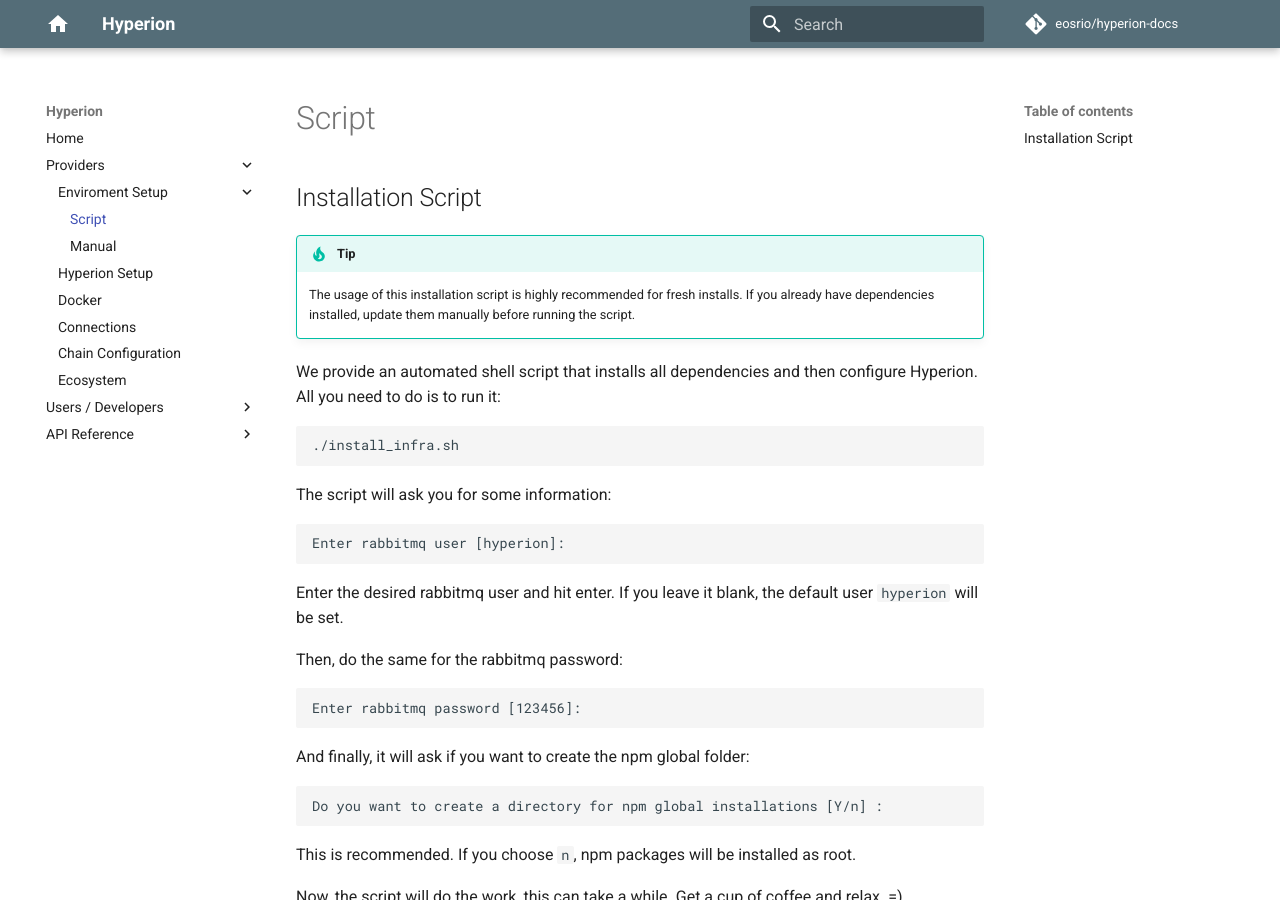
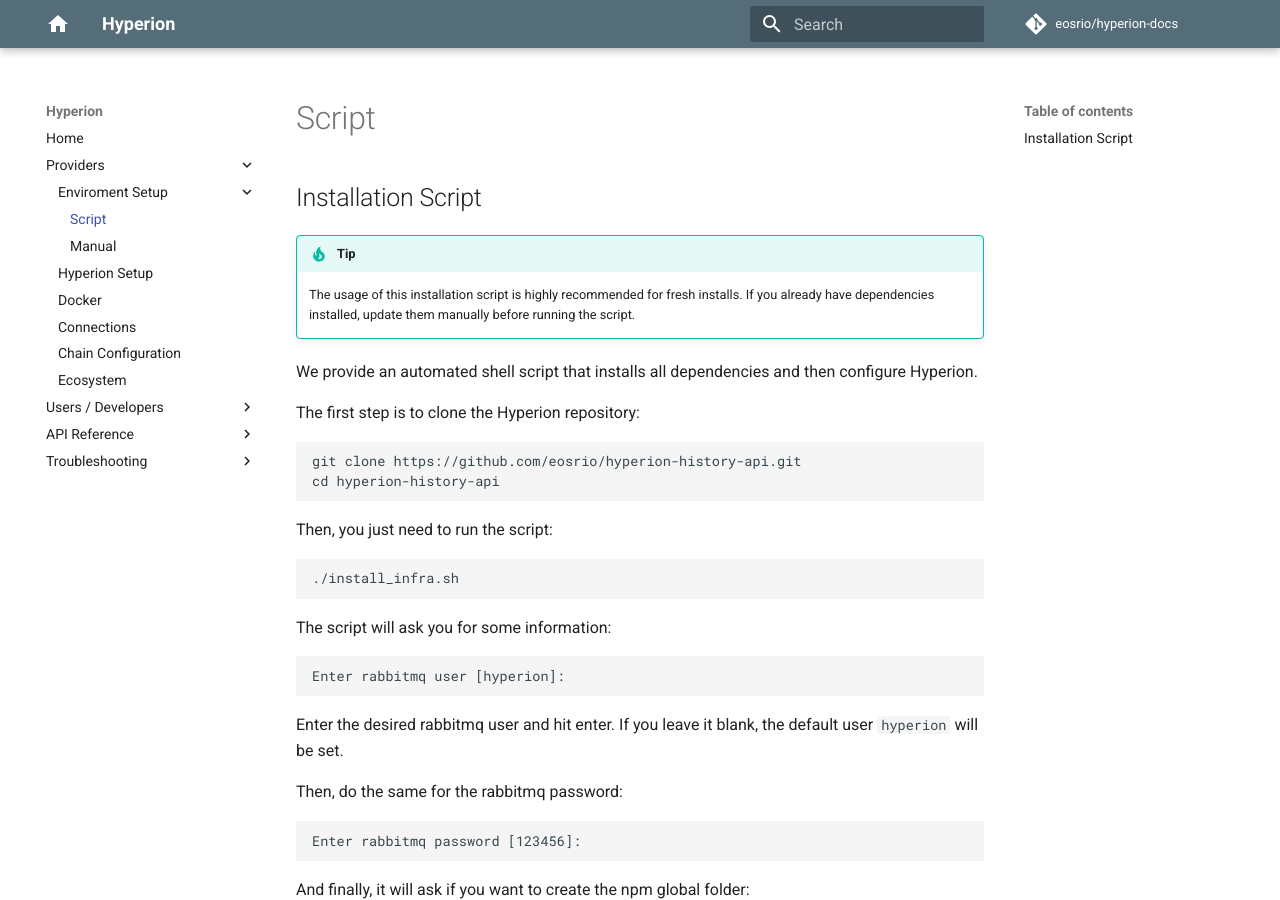
Before and after one commit to eosrio/hyperion-docs, an MkDocs documentation site: the page built from docs/quickstart.md, in a window 1280 px wide and 900 px high. Built offline with MkDocs 1.6.1 and Material for MkDocs 9.7.7, drawn with Linux system fonts in a browser that asks for light colours; comment, search, counter and statistics services are not loaded.

Commit message:
many changes

`````diff
--- a/docs/quickstart.md
+++ b/docs/quickstart.md
@@ -4,7 +4,14 @@
     dependencies installed, update them manually before running the script.
 
 We provide an automated shell script that installs all dependencies and then configure Hyperion.
-All you need to do is to run it:
+
+The first step is to clone the Hyperion repository:
+```bash
+git clone https://github.com/eosrio/hyperion-history-api.git
+cd hyperion-history-api
+```
+
+Then, you just need to run the script:
 ````
 ./install_infra.sh
 ````
--- a/mkdocs.yml
+++ b/mkdocs.yml
@@ -25,9 +25,9 @@
     - API Reference:
         - v2: v2.md
         - v1 compatible: v1.md
-    #- Troubleshooting:
-    #  - Kibana: kibana.md
-    #  - RabbitMQ: rabbit.md
+    - Troubleshooting:
+      - Kibana: kibana.md
+      - RabbitMQ: rabbit.md
     #  - FAQ: faq.md
 
 #theme: readthedocs
`````
Also changed, not shown: docs/hyperion.md (+5 -2 lines), docs/index.md (+6 -1 lines), docs/kibana.md (+2 -4 lines), docs/rabbit.md (+45 -0 lines), docs/img/rabbit.png (added).
